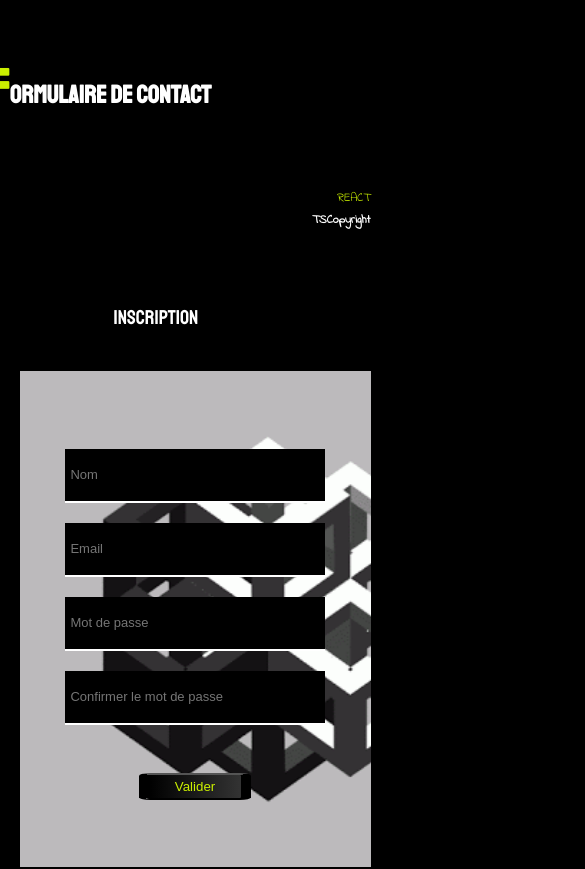
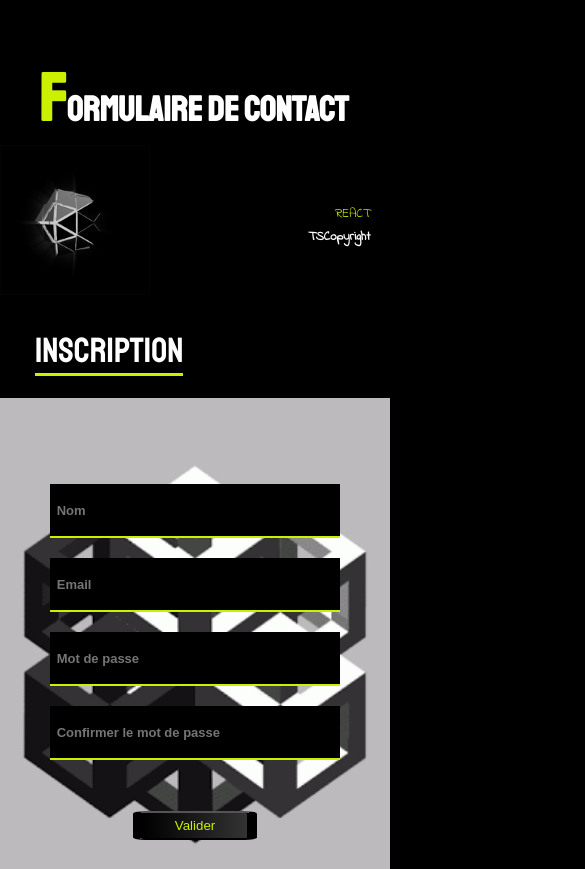
Before and after one commit to TSC223/SimpleForm, a React (Create React App) app: page / in a window 390 px wide. Shown: the top 869 px of the page, 585 px wide, since content can reach past the window. Built offline with nearby package versions, Linux system fonts and the light colour scheme.

Commit message:
mediaquery6

```diff
--- a/src/App.css
+++ b/src/App.css
@@ -10,8 +10,6 @@ body {
   justify-content: space-between;
 }
 .zoneLOGO {
-  display: flex;
-  flex-direction: column;
   width: 20%;
   top: 0;
   left: 0;
@@ -73,7 +71,7 @@ input:focus {
 .form_base input {
   font-family: "Otomanopee One", sans-serif;
   border: none;
-  border-bottom: 2px solid white;
+  border-bottom: 2px solid #cbf000;
   background: url(./img/transparentnoir80.png);
   padding-left: 2%;
   height: 3em;
@@ -105,7 +103,7 @@ input:focus {
   background: linear-gradient(134deg, #fafafa, #978a8a);
   text-align: center;
   padding: 2.5%;
-  bottom: 0;
+  display: block;
   font-family: "Indie Flower", cursive;
 }
 .footer a {
@@ -145,7 +143,7 @@ input:focus {
   text-align: center;
 }
 .goBack {
-  padding: 2%;
+  padding: 3%;
   width: 100%;
 }
 /* COMPONENT STEP 2*/ /* COMPONENT STEP 2*/
@@ -176,8 +174,6 @@ input:focus {
     font-size: 50px;
     top: 0;
     right: 0;
-    margin-left: 70%;
-    width: 660px;
     text-align: left;
   }
   .zoneLOGO {
@@ -207,43 +203,58 @@ input:focus {
     display: flex;
     flex-direction: column;
   }
+  .imgGIFI {
+    position: absolute;
+    height: 150px;
+  }
   .zoneLOGO {
-    position: absolute;
-    width: 25%;
-    top: 90px;
-    opacity: 0.7;
+    position: relative;
+    width: 15%;
+    top: 145px;
+    opacity: 0.8;
+    display: block;
   }
   .SignaTure {
     text-align: right;
-    margin-top: -48%;
-    font-size: 75%;
+    margin-top: -60%;
+    font-size: 80%;
     line-height: 0.8;
   }
-
+  .sectionFORM {
+    padding: 0%;
+  }
   .form_base {
     color: white;
-    margin-top: 25%;
-    padding-bottom: 10%;
+    margin-top: 30%;
+    margin-bottom: 0;
     width: 100%;
+    padding-bottom: 15%;
     padding: 10%;
     background: url(./img/93dad0841430987dcf9f98dddd646064.gif) no-repeat;
     background-size: cover;
+    background-position: center;
   }
   .form_base input {
-    color: red;
+    color: white;
+    font-weight: bold;
     background: black;
     height: 50px;
   }
+
   .title h1 {
     margin-top: 10%;
-    font-size: 25px;
+    text-align: center;
+    font-size: 35px;
     margin-bottom: 30%;
     color: white;
+    left: 8%;
   }
   .title p {
     color: white;
-    font-size: 20px;
+    font-size: 35px;
     margin-top: 10%;
+    margin-left: -20%;
+    border-bottom: 3px solid #cbf000;
   }
 
   .BODYsection {
```
